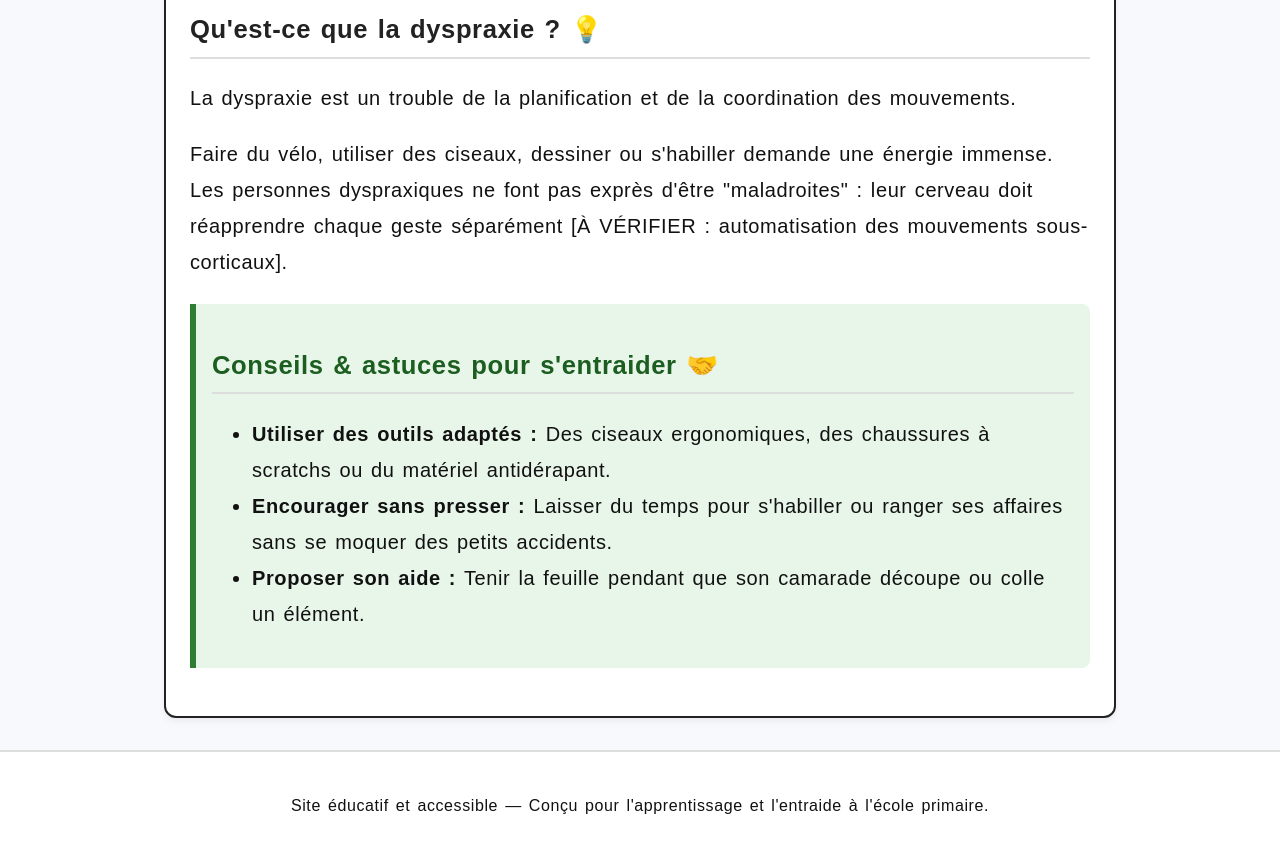
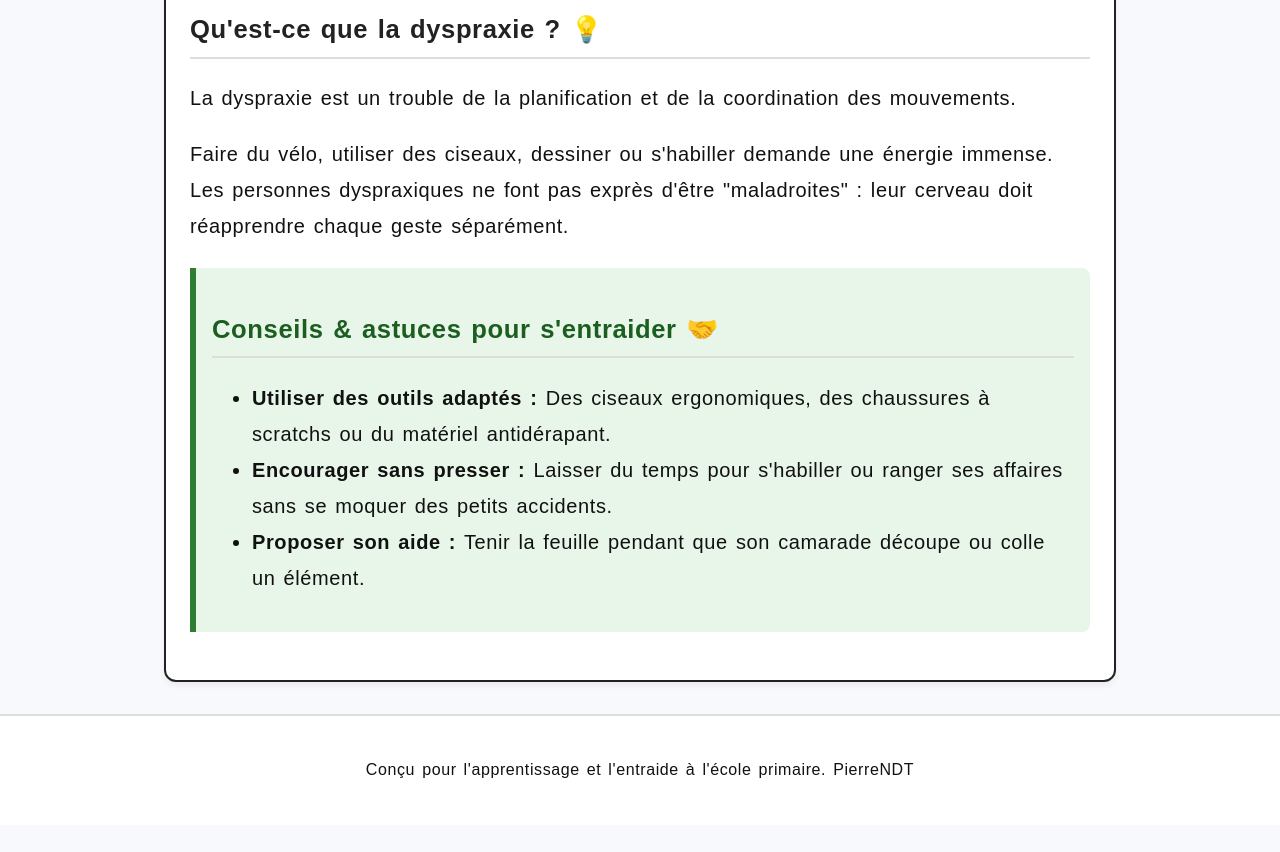
Before and after one commit to latramprimaire-beep/Les-dys, a plain HTML site: page dyspraxie.html in a window 1280 px wide. Shown: the part 740-1592 px from the top of the page. After the commit the page ends 1565 px from the top, so only its background shows below. Drawn offline with Linux system fonts and the light colour scheme.

Commit message:
Update dyspraxie.html

```diff
--- a/dyspraxie.html
+++ b/dyspraxie.html
@@ -167,7 +167,7 @@
         La dyspraxie est un trouble de la planification et de la coordination des mouvements.
       </p>
       <p>
-        Faire du vélo, utiliser des ciseaux, dessiner ou s'habiller demande une énergie immense. Les personnes dyspraxiques ne font pas exprès d'être "maladroites" : leur cerveau doit réapprendre chaque geste séparément [À VÉRIFIER : automatisation des mouvements sous-corticaux].
+        Faire du vélo, utiliser des ciseaux, dessiner ou s'habiller demande une énergie immense. Les personnes dyspraxiques ne font pas exprès d'être "maladroites" : leur cerveau doit réapprendre chaque geste séparément.
       </p>
     </section>
 
@@ -182,7 +182,7 @@
   </main>
 
   <footer>
-    <p>Site éducatif et accessible — Conçu pour l'apprentissage et l'entraide à l'école primaire.</p>
+    <p> Conçu pour l'apprentissage et l'entraide à l'école primaire. PierreNDT </p>
   </footer>
 
 </body>
```
